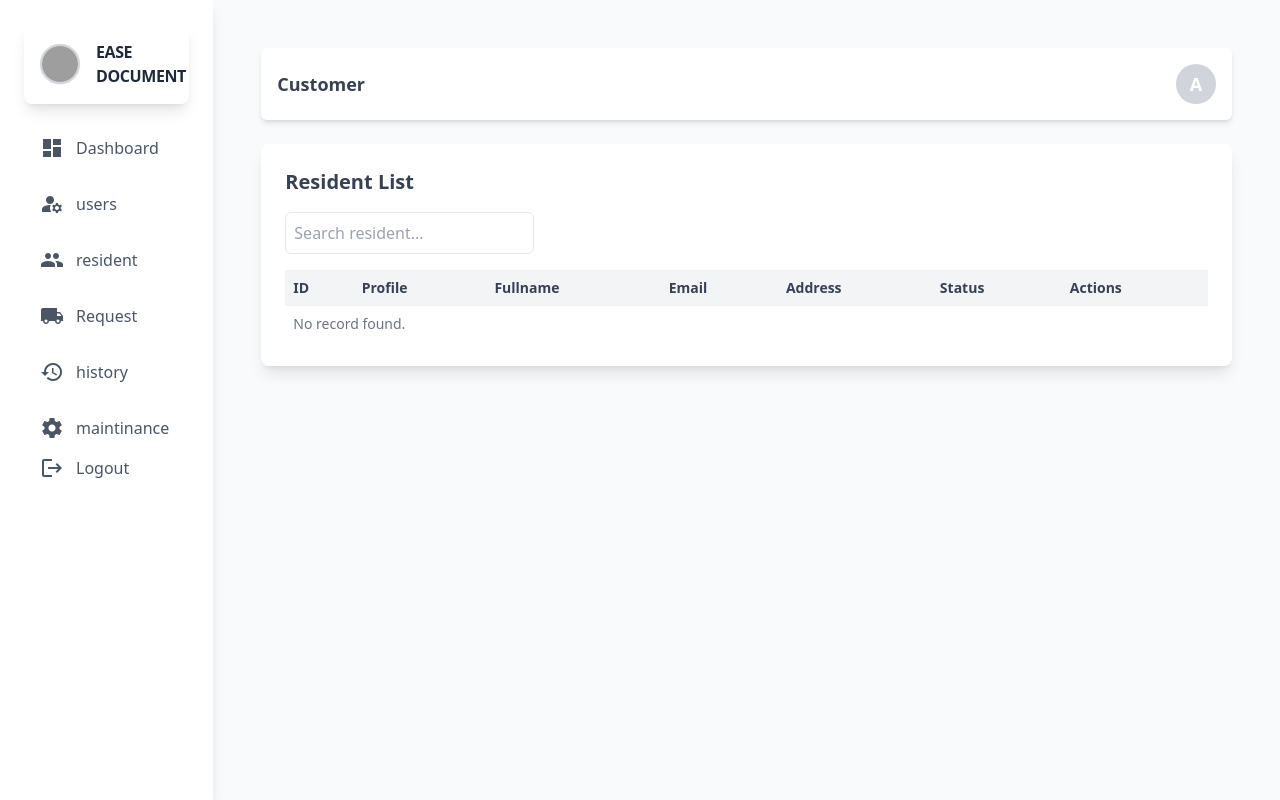
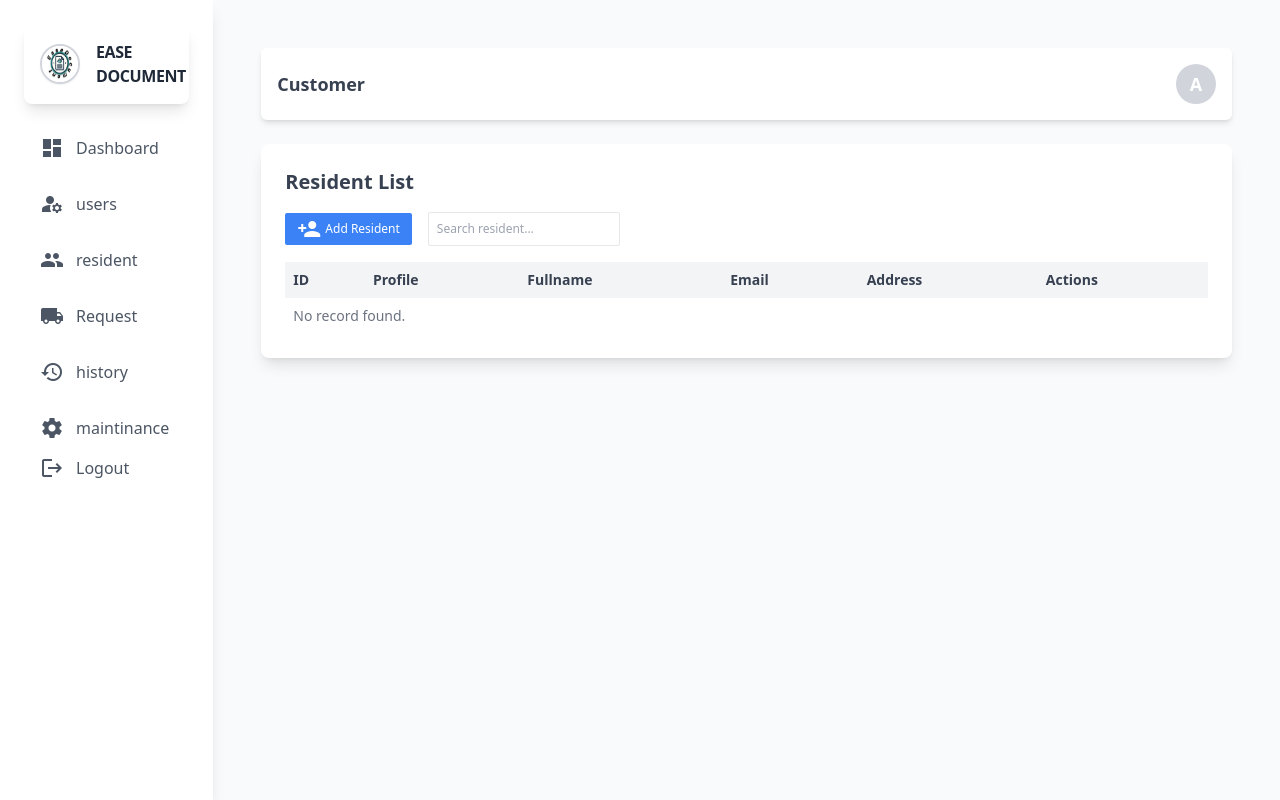
Before and after one commit to anderson895/EASE-DOCUMENT, a PHP site: page /admin/resident.php in a window 1280 px wide. Run offline with PHP 8.4, Linux system fonts and the light colour scheme; the visitor is signed in with stand-in values (Sample User, id 1); tables that the repository leaves empty or names only in its code hold one stand-in row (values such as "Sample post"); some libraries are stand-ins or nearby versions; grey boxes are pictures that could not be loaded.

Commit message:
fetch resident

```diff
--- a/admin/backend/end-points/resident_list.php
+++ b/admin/backend/end-points/resident_list.php
@@ -11,9 +11,8 @@ if ($fetch_all_resident): ?>
 
         $Address = $resident['r_street'] . ' ' . $resident['r_barangay'] . ' ' . $resident['r_province'] . ' ' . $resident['r_municipality'];
 
-        // Check if the address is longer than 50 characters
         if (strlen($Address) > 50) {
-            $Address = substr($Address, 0, 50) . '...'; // Truncate and add ellipsis
+            $Address = substr($Address, 0, 50) . '...';
         }
 
         $resident['r_barangay'] . ', ' .
@@ -26,14 +25,8 @@ if ($fetch_all_resident): ?>
         ' ' . $resident['r_lname'] .
         ($resident['r_suffix'] ? ' ' . $resident['r_suffix'] : '');
 
-        if($resident['r_status'] =='1'){
-            $status_color = "text-yellow-500";
-            $status= "Not Verified";
-        }else if($resident['r_status'] =='2'){
-            $status= "Verified";
-            $status_color = "text-green-500";
-        }
 
+        $valid_id=$resident['r_valid_ids'];
         ?>
       <tr>
     <td class="p-2"><?= htmlspecialchars($resident['r_id']); ?></td>
@@ -41,23 +34,22 @@ if ($fetch_all_resident): ?>
     <td class="p-2"><?= htmlspecialchars($fullname); ?></td>
     <td class="p-2"><?= htmlspecialchars($resident['r_email']); ?></td>
     <td class="p-2"><?= htmlspecialchars($Address); ?></td>
-    <td class="p-2 <?= $status_color; ?>"><?= $status; ?></td>
     <td class="p-2">
         <!-- Wrapper for horizontal scroll -->
         <div class="overflow-x-auto whitespace-nowrap">
             <div class="inline-flex gap-2">
-                <!-- Verify Button -->
-                <button class="bg-green-500 text-white py-0.5 px-3 rounded-md hover:bg-green-600 focus:outline-none focus:ring-2 focus:ring-green-400 focus:ring-opacity-75">
-                    Verify
+                <!-- Decline Button -->
+
+                <!-- View More Button -->
+                <button class="viewResidentModal bg-gray-500 text-white py-1 px-2 text-sm rounded-md hover:bg-gray-600 focus:outline-none focus:ring-2 focus:ring-gray-400 focus:ring-opacity-75">
+                    <span class="material-icons text-sm">visibility</span>
                 </button>
-                <!-- Decline Button -->
-                <button class="bg-red-500 text-white py-0.5 px-3 rounded-md hover:bg-red-600 focus:outline-none focus:ring-2 focus:ring-red-400 focus:ring-opacity-75">
-                    Decline
+                <button class="bg-red-500 text-white py-1 px-2 text-sm rounded-md hover:bg-red-600 focus:outline-none focus:ring-2 focus:ring-red-400 focus:ring-opacity-75">
+                    <span class="material-icons text-sm">delete</span>
                 </button>
-                <!-- View More Button -->
-                <button class="bg-gray-500 text-white py-0.5 px-3 rounded-md hover:bg-gray-600 focus:outline-none focus:ring-2 focus:ring-gray-400 focus:ring-opacity-75">
-                    View More
-                </button>
+
+
+
             </div>
         </div>
     </td>
--- a/admin/components/header.php
+++ b/admin/components/header.php
@@ -29,7 +29,7 @@ if (isset($_SESSION['user_id'])) {
   <meta charset="UTF-8">
   <meta name="viewport" content="width=device-width, initial-scale=1.0">
   <title>ADMIN</title>
-  <link rel="icon" type="image/png" href="assets/logo1.png">
+  <link rel="icon" type="image/png" href="../assets/logo.jpeg">
 
   <script src="https://cdn.tailwindcss.com"></script>
   <link rel="stylesheet" href="https://cdnjs.cloudflare.com/ajax/libs/AlertifyJS/1.13.1/css/alertify.css" integrity="sha512-MpdEaY2YQ3EokN6lCD6bnWMl5Gwk7RjBbpKLovlrH6X+DRokrPRAF3zQJl1hZUiLXfo2e9MrOt+udOnHCAmi5w==" crossorigin="anonymous" referrerpolicy="no-referrer" />
@@ -46,7 +46,7 @@ if (isset($_SESSION['user_id'])) {
 <aside id="sidebar" class="bg-white shadow-lg w-64 lg:w-1/5 xl:w-1/6 p-6 space-y-6 lg:static fixed inset-y-0 left-0 z-50 transform -translate-x-full lg:translate-x-0 transition-transform duration-300 ease-in-out">
   <!-- Hide Sidebar Button -->
   <div class="flex items-center space-x-4 p-4 bg-white rounded-lg shadow-lg hover:shadow-xl transition-shadow duration-300">
-  <img src="assets/logo1.png" alt="Logo" class="w-10 h-10 rounded-full border-2 border-gray-300 shadow-sm transform transition-transform duration-300 hover:scale-105"> <!-- Logo -->
+  <img src="../assets/logo.jpeg" alt="Logo" class="w-10 h-10 rounded-full border-2 border-gray-300 shadow-sm transform transition-transform duration-300 hover:scale-105"> <!-- Logo -->
   <h1 class="text-1xl font-bold text-gray-800 tracking-tight text-left lg:text-left hover:text-indigo-600 transition-colors duration-300">EASE DOCUMENT</h1>
 </div>
 
--- a/admin/resident.php
+++ b/admin/resident.php
@@ -16,9 +16,16 @@ include "components/header.php";
     <h3 class="text-xl font-semibold text-gray-700 mb-4">Resident List</h3>
 
     <!-- Search Input -->
-    <div class="mb-4">
-        <input type="text" id="searchInput" class="p-2 border rounded-md" placeholder="Search resident...">
+    <div class="mb-4 flex items-center space-x-4">
+        <button id="adduserButton" class="bg-blue-500 text-white py-1 px-3 text-xs rounded-sm flex items-center hover:bg-blue-600 transition duration-300">
+            <span class="material-icons mr-1 text-sm">person_add</span>
+            Add Resident
+        </button>
+
+        <input type="text" id="searchInput" class="p-2 border rounded-sm text-xs" placeholder="Search resident...">
     </div>
+
+
 
     <!-- Table Wrapper for Responsiveness -->
     <div class="overflow-x-auto">
@@ -30,7 +37,6 @@ include "components/header.php";
                     <th class="p-2">Fullname</th>
                     <th class="p-2">Email</th>
                     <th class="p-2">Address</th>
-                    <th class="p-2">Status</th>
                     <th class="p-2">Actions</th>
                 </tr>
             </thead>
```
Also changed, not shown: assets/logo.jpeg (added), upload_resident_id/national-id-2-740x555-1.webp (added), upload_resident_id/phlpost_news_2014117_1bb3d3a34c.jpg (added).
